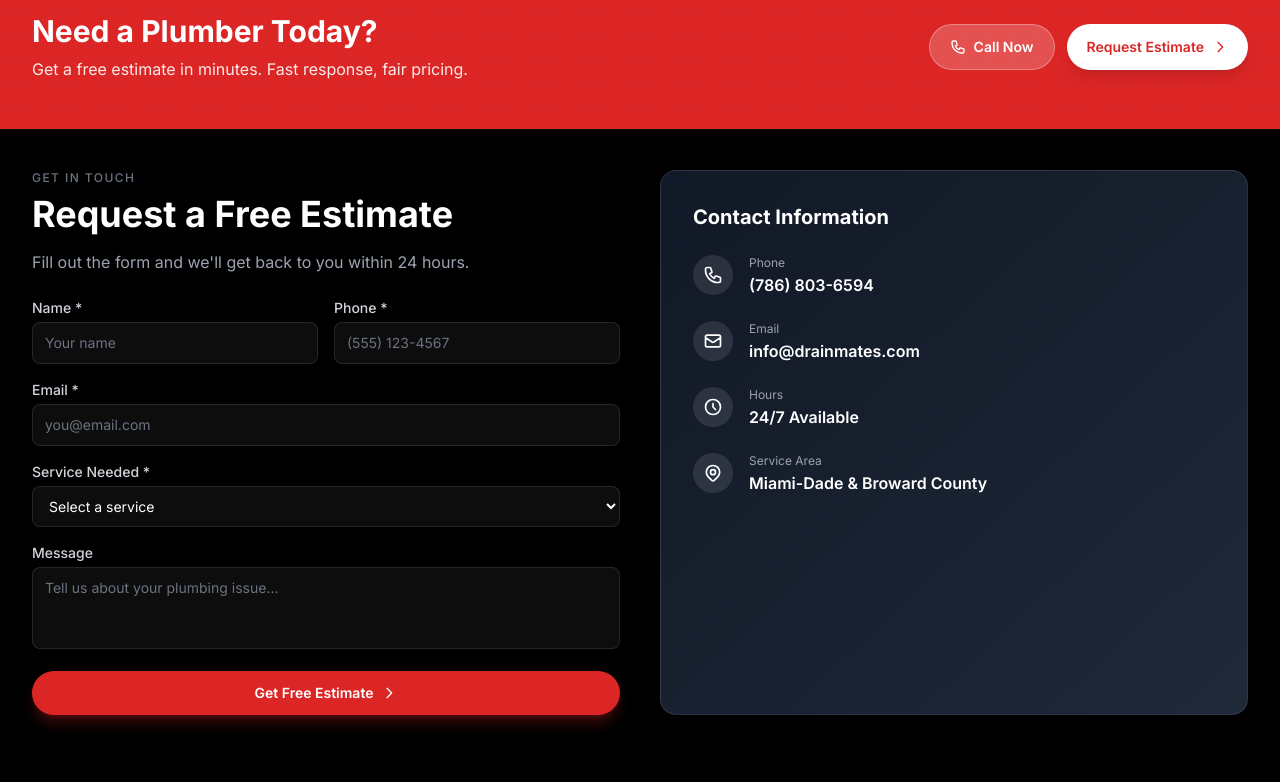
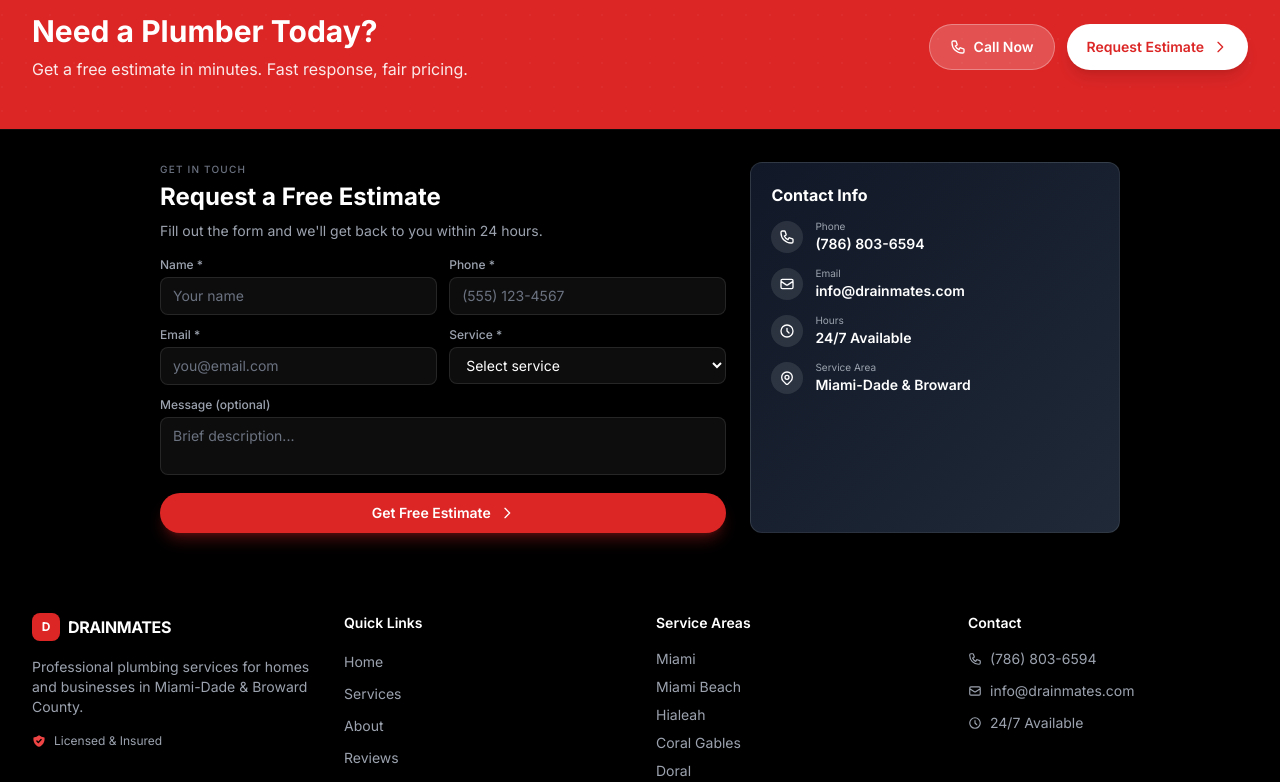
Before and after one commit to Expandingmind/Drainmates, a Next.js app: page / in a window 1280 px wide. Shown: the part 4440-5222 px from the top of the page. Built offline with nearby package versions, Linux system fonts and the light colour scheme.

Commit message:
Make contact form section more compact

```diff
--- a/components/ContactForm.tsx
+++ b/components/ContactForm.tsx
@@ -35,17 +35,17 @@ export default function ContactForm() {
 
   if (submitted) {
     return (
-      <div className="text-center py-6 md:py-8">
-        <div className="w-12 h-12 md:w-16 md:h-16 bg-green-900/50 rounded-full flex items-center justify-center mx-auto mb-3 md:mb-4">
-          <svg className="w-6 h-6 md:w-8 md:h-8 text-green-400" fill="none" viewBox="0 0 24 24" stroke="currentColor">
+      <div className="text-center py-6">
+        <div className="w-10 h-10 bg-green-900/50 rounded-full flex items-center justify-center mx-auto mb-2">
+          <svg className="w-5 h-5 text-green-400" fill="none" viewBox="0 0 24 24" stroke="currentColor">
             <path strokeLinecap="round" strokeLinejoin="round" strokeWidth={2} d="M5 13l4 4L19 7" />
           </svg>
         </div>
-        <h3 className="text-lg md:text-xl font-bold text-white mb-1 md:mb-2">Request Received!</h3>
-        <p className="text-gray-400 text-sm md:text-base mb-3 md:mb-4">We&apos;ll get back to you within 24 hours.</p>
+        <h3 className="text-base font-bold text-white mb-1">Request Received!</h3>
+        <p className="text-gray-400 text-sm mb-2">We&apos;ll get back to you within 24 hours.</p>
         <button
           onClick={() => setSubmitted(false)}
-          className="text-primary-500 font-semibold hover:underline text-sm"
+          className="text-primary-500 font-semibold hover:underline text-xs"
         >
           Submit another request
         </button>
@@ -54,25 +54,25 @@ export default function ContactForm() {
   }
 
   return (
-    <div id="contact-form" className="py-8 md:py-10 bg-black border-t border-white/5">
-      <div className="max-w-7xl mx-auto px-4 sm:px-6 lg:px-8">
-        <div className="grid grid-cols-1 lg:grid-cols-2 gap-6 md:gap-10">
+    <div id="contact-form" className="py-6 md:py-8 bg-black border-t border-white/5">
+      <div className="max-w-5xl mx-auto px-4 sm:px-6 lg:px-8">
+        <div className="grid grid-cols-1 lg:grid-cols-5 gap-4 md:gap-6">
           {/* Form Side */}
-          <div>
-            <p className="text-gray-500 uppercase tracking-[0.12em] text-[10px] md:text-xs font-medium mb-2">
+          <div className="lg:col-span-3">
+            <p className="text-gray-500 uppercase tracking-[0.12em] text-[10px] font-medium mb-1">
               Get In Touch
             </p>
-            <h2 className="text-2xl sm:text-3xl md:text-4xl font-bold text-white mb-3 md:mb-4">
+            <h2 className="text-xl sm:text-2xl font-bold text-white mb-2">
               Request a Free Estimate
             </h2>
-            <p className="text-gray-400 text-sm md:text-base mb-4 md:mb-6">
+            <p className="text-gray-400 text-sm mb-4">
               Fill out the form and we&apos;ll get back to you within 24 hours.
             </p>
 
-            <form onSubmit={handleSubmit} className="space-y-3 md:space-y-4">
-              <div className="grid grid-cols-1 sm:grid-cols-2 gap-3 md:gap-4">
+            <form onSubmit={handleSubmit} className="space-y-3">
+              <div className="grid grid-cols-2 gap-3">
                 <div>
-                  <label htmlFor="name" className="block text-xs md:text-sm font-medium text-gray-300 mb-1">
+                  <label htmlFor="name" className="block text-xs font-medium text-gray-400 mb-1">
                     Name *
                   </label>
                   <input
@@ -82,12 +82,12 @@ export default function ContactForm() {
                     required
                     value={formData.name}
                     onChange={handleChange}
-                    className="w-full px-3 py-2 md:py-2.5 bg-white/5 border border-white/10 rounded-lg text-sm text-white placeholder-gray-500 focus:ring-2 focus:ring-primary-500 focus:border-primary-500 transition-all"
+                    className="w-full px-3 py-2 bg-white/5 border border-white/10 rounded-lg text-sm text-white placeholder-gray-500 focus:ring-1 focus:ring-primary-500 focus:border-primary-500 transition-all"
                     placeholder="Your name"
                   />
                 </div>
                 <div>
-                  <label htmlFor="phone" className="block text-xs md:text-sm font-medium text-gray-300 mb-1">
+                  <label htmlFor="phone" className="block text-xs font-medium text-gray-400 mb-1">
                     Phone *
                   </label>
                   <input
@@ -97,14 +97,15 @@ export default function ContactForm() {
                     required
                     value={formData.phone}
                     onChange={handleChange}
-                    className="w-full px-3 py-2 md:py-2.5 bg-white/5 border border-white/10 rounded-lg text-sm text-white placeholder-gray-500 focus:ring-2 focus:ring-primary-500 focus:border-primary-500 transition-all"
+                    className="w-full px-3 py-2 bg-white/5 border border-white/10 rounded-lg text-sm text-white placeholder-gray-500 focus:ring-1 focus:ring-primary-500 focus:border-primary-500 transition-all"
                     placeholder="(555) 123-4567"
                   />
                 </div>
               </div>
 
+              <div className="grid grid-cols-2 gap-3">
                 <div>
-                <label htmlFor="email" className="block text-xs md:text-sm font-medium text-gray-300 mb-1">
+                  <label htmlFor="email" className="block text-xs font-medium text-gray-400 mb-1">
                     Email *
                   </label>
                   <input
@@ -114,14 +115,13 @@ export default function ContactForm() {
                     required
                     value={formData.email}
                     onChange={handleChange}
-                  className="w-full px-3 py-2 md:py-2.5 bg-white/5 border border-white/10 rounded-lg text-sm text-white placeholder-gray-500 focus:ring-2 focus:ring-primary-500 focus:border-primary-500 transition-all"
+                    className="w-full px-3 py-2 bg-white/5 border border-white/10 rounded-lg text-sm text-white placeholder-gray-500 focus:ring-1 focus:ring-primary-500 focus:border-primary-500 transition-all"
                     placeholder="you@email.com"
                   />
                 </div>
-
                 <div>
-                <label htmlFor="service" className="block text-xs md:text-sm font-medium text-gray-300 mb-1">
-                  Service Needed *
+                  <label htmlFor="service" className="block text-xs font-medium text-gray-400 mb-1">
+                    Service *
                   </label>
                   <select
                     id="service"
@@ -129,9 +129,9 @@ export default function ContactForm() {
                     required
                     value={formData.service}
                     onChange={handleChange}
-                  className="w-full px-3 py-2 md:py-2.5 bg-white/5 border border-white/10 rounded-lg text-sm text-white focus:ring-2 focus:ring-primary-500 focus:border-primary-500 transition-all"
+                    className="w-full px-3 py-2 bg-white/5 border border-white/10 rounded-lg text-sm text-white focus:ring-1 focus:ring-primary-500 focus:border-primary-500 transition-all"
                   >
-                  <option value="" className="bg-gray-900">Select a service</option>
+                    <option value="" className="bg-gray-900">Select service</option>
                     {SERVICES.map((service) => (
                       <option key={service.id} value={service.id} className="bg-gray-900">
                         {service.title}
@@ -139,26 +139,27 @@ export default function ContactForm() {
                     ))}
                   </select>
                 </div>
+              </div>
 
               <div>
-                <label htmlFor="message" className="block text-xs md:text-sm font-medium text-gray-300 mb-1">
-                  Message
+                <label htmlFor="message" className="block text-xs font-medium text-gray-400 mb-1">
+                  Message (optional)
                 </label>
                 <textarea
                   id="message"
                   name="message"
-                  rows={3}
+                  rows={2}
                   value={formData.message}
                   onChange={handleChange}
-                  className="w-full px-3 py-2 md:py-2.5 bg-white/5 border border-white/10 rounded-lg text-sm text-white placeholder-gray-500 focus:ring-2 focus:ring-primary-500 focus:border-primary-500 transition-all resize-none"
-                  placeholder="Tell us about your plumbing issue..."
+                  className="w-full px-3 py-2 bg-white/5 border border-white/10 rounded-lg text-sm text-white placeholder-gray-500 focus:ring-1 focus:ring-primary-500 focus:border-primary-500 transition-all resize-none"
+                  placeholder="Brief description..."
                 />
               </div>
 
               <button
                 type="submit"
                 disabled={isSubmitting}
-                className="w-full inline-flex items-center justify-center gap-2 bg-primary-600 hover:bg-primary-500 text-white px-6 py-2.5 md:py-3 rounded-full font-semibold text-sm transition-all shadow-lg shadow-primary-600/30 hover:shadow-primary-500/50 disabled:opacity-50 disabled:cursor-not-allowed btn-hover-lift active:scale-[0.98]"
+                className="w-full inline-flex items-center justify-center gap-2 bg-primary-600 hover:bg-primary-500 text-white px-4 py-2.5 rounded-full font-semibold text-sm transition-all shadow-lg shadow-primary-600/30 hover:shadow-primary-500/50 disabled:opacity-50 disabled:cursor-not-allowed"
               >
                 {isSubmitting ? (
                   <>
@@ -181,56 +182,56 @@ export default function ContactForm() {
           </div>
 
           {/* Contact Info Side */}
-          <div className="bg-gradient-to-br from-gray-900 to-gray-800 rounded-xl md:rounded-2xl p-5 md:p-8 text-white border border-white/10">
-            <h3 className="text-lg md:text-xl font-bold mb-4 md:mb-6">Contact Information</h3>
+          <div className="lg:col-span-2 bg-gradient-to-br from-gray-900 to-gray-800 rounded-xl p-4 md:p-5 text-white border border-white/10">
+            <h3 className="text-base font-bold mb-3">Contact Info</h3>
 
-            <div className="space-y-4 md:space-y-6">
-              <a href={`tel:${COMPANY_INFO.phone.replace(/[^0-9]/g, '')}`} className="flex items-start gap-3 md:gap-4 group">
-                <div className="w-9 h-9 md:w-10 md:h-10 rounded-full bg-white/10 flex items-center justify-center flex-shrink-0 group-hover:bg-primary-600 transition-colors">
-                  <svg className="w-4 h-4 md:w-5 md:h-5" fill="none" viewBox="0 0 24 24" stroke="currentColor">
+            <div className="space-y-3">
+              <a href={`tel:${COMPANY_INFO.phone.replace(/[^0-9]/g, '')}`} className="flex items-center gap-3 group">
+                <div className="w-8 h-8 rounded-full bg-white/10 flex items-center justify-center flex-shrink-0 group-hover:bg-primary-600 transition-colors">
+                  <svg className="w-4 h-4" fill="none" viewBox="0 0 24 24" stroke="currentColor">
                     <path strokeLinecap="round" strokeLinejoin="round" strokeWidth={2} d="M3 5a2 2 0 012-2h3.28a1 1 0 01.948.684l1.498 4.493a1 1 0 01-.502 1.21l-2.257 1.13a11.042 11.042 0 005.516 5.516l1.13-2.257a1 1 0 011.21-.502l4.493 1.498a1 1 0 01.684.949V19a2 2 0 01-2 2h-1C9.716 21 3 14.284 3 6V5z" />
                   </svg>
                 </div>
                 <div>
-                  <p className="text-gray-400 text-[10px] md:text-xs mb-0.5">Phone</p>
-                  <p className="font-semibold text-sm md:text-base group-hover:text-primary-400 transition-colors">{COMPANY_INFO.phone}</p>
+                  <p className="text-gray-400 text-[10px]">Phone</p>
+                  <p className="font-semibold text-sm group-hover:text-primary-400 transition-colors">{COMPANY_INFO.phone}</p>
                 </div>
               </a>
 
-              <a href={`mailto:${COMPANY_INFO.email}`} className="flex items-start gap-3 md:gap-4 group">
-                <div className="w-9 h-9 md:w-10 md:h-10 rounded-full bg-white/10 flex items-center justify-center flex-shrink-0 group-hover:bg-primary-600 transition-colors">
-                  <svg className="w-4 h-4 md:w-5 md:h-5" fill="none" viewBox="0 0 24 24" stroke="currentColor">
+              <a href={`mailto:${COMPANY_INFO.email}`} className="flex items-center gap-3 group">
+                <div className="w-8 h-8 rounded-full bg-white/10 flex items-center justify-center flex-shrink-0 group-hover:bg-primary-600 transition-colors">
+                  <svg className="w-4 h-4" fill="none" viewBox="0 0 24 24" stroke="currentColor">
                     <path strokeLinecap="round" strokeLinejoin="round" strokeWidth={2} d="M3 8l7.89 5.26a2 2 0 002.22 0L21 8M5 19h14a2 2 0 002-2V7a2 2 0 00-2-2H5a2 2 0 00-2 2v10a2 2 0 002 2z" />
                   </svg>
                 </div>
                 <div>
-                  <p className="text-gray-400 text-[10px] md:text-xs mb-0.5">Email</p>
-                  <p className="font-semibold text-sm md:text-base group-hover:text-primary-400 transition-colors">{COMPANY_INFO.email}</p>
+                  <p className="text-gray-400 text-[10px]">Email</p>
+                  <p className="font-semibold text-sm group-hover:text-primary-400 transition-colors">{COMPANY_INFO.email}</p>
                 </div>
               </a>
 
-              <div className="flex items-start gap-3 md:gap-4">
-                <div className="w-9 h-9 md:w-10 md:h-10 rounded-full bg-white/10 flex items-center justify-center flex-shrink-0">
-                  <svg className="w-4 h-4 md:w-5 md:h-5" fill="none" viewBox="0 0 24 24" stroke="currentColor">
+              <div className="flex items-center gap-3">
+                <div className="w-8 h-8 rounded-full bg-white/10 flex items-center justify-center flex-shrink-0">
+                  <svg className="w-4 h-4" fill="none" viewBox="0 0 24 24" stroke="currentColor">
                     <path strokeLinecap="round" strokeLinejoin="round" strokeWidth={2} d="M12 8v4l3 3m6-3a9 9 0 11-18 0 9 9 0 0118 0z" />
                   </svg>
                 </div>
                 <div>
-                  <p className="text-gray-400 text-[10px] md:text-xs mb-0.5">Hours</p>
-                  <p className="font-semibold text-sm md:text-base">24/7 Available</p>
+                  <p className="text-gray-400 text-[10px]">Hours</p>
+                  <p className="font-semibold text-sm">24/7 Available</p>
                 </div>
               </div>
 
-              <div className="flex items-start gap-3 md:gap-4">
-                <div className="w-9 h-9 md:w-10 md:h-10 rounded-full bg-white/10 flex items-center justify-center flex-shrink-0">
-                  <svg className="w-4 h-4 md:w-5 md:h-5" fill="none" viewBox="0 0 24 24" stroke="currentColor">
+              <div className="flex items-center gap-3">
+                <div className="w-8 h-8 rounded-full bg-white/10 flex items-center justify-center flex-shrink-0">
+                  <svg className="w-4 h-4" fill="none" viewBox="0 0 24 24" stroke="currentColor">
                     <path strokeLinecap="round" strokeLinejoin="round" strokeWidth={2} d="M17.657 16.657L13.414 20.9a1.998 1.998 0 01-2.827 0l-4.244-4.243a8 8 0 1111.314 0z" />
                     <path strokeLinecap="round" strokeLinejoin="round" strokeWidth={2} d="M15 11a3 3 0 11-6 0 3 3 0 016 0z" />
                   </svg>
                 </div>
                 <div>
-                  <p className="text-gray-400 text-[10px] md:text-xs mb-0.5">Service Area</p>
-                  <p className="font-semibold text-sm md:text-base">Miami-Dade & Broward County</p>
+                  <p className="text-gray-400 text-[10px]">Service Area</p>
+                  <p className="font-semibold text-sm">Miami-Dade & Broward</p>
                 </div>
               </div>
             </div>
```
Lines whose indentation alone changed are shown as unchanged.
